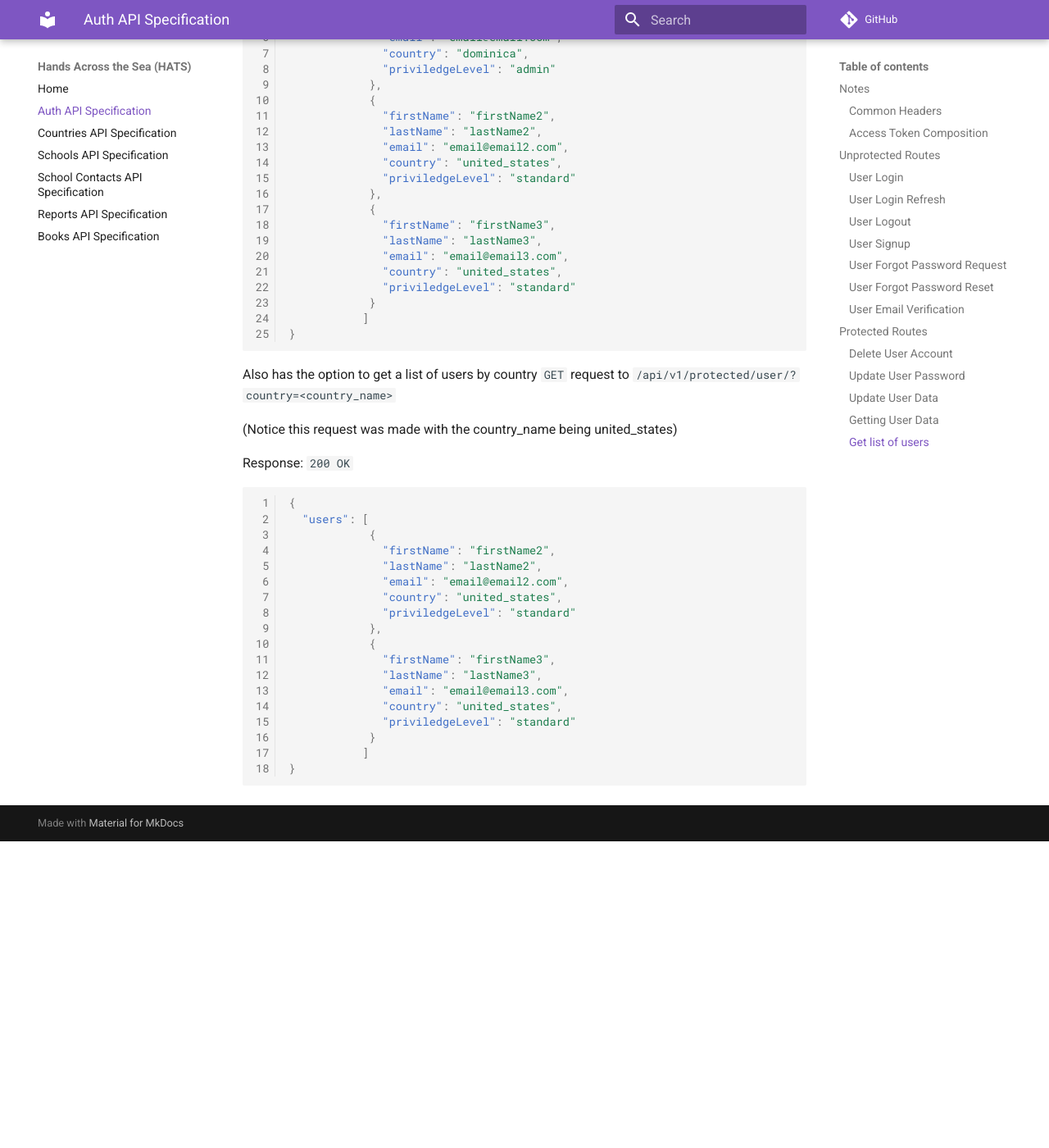
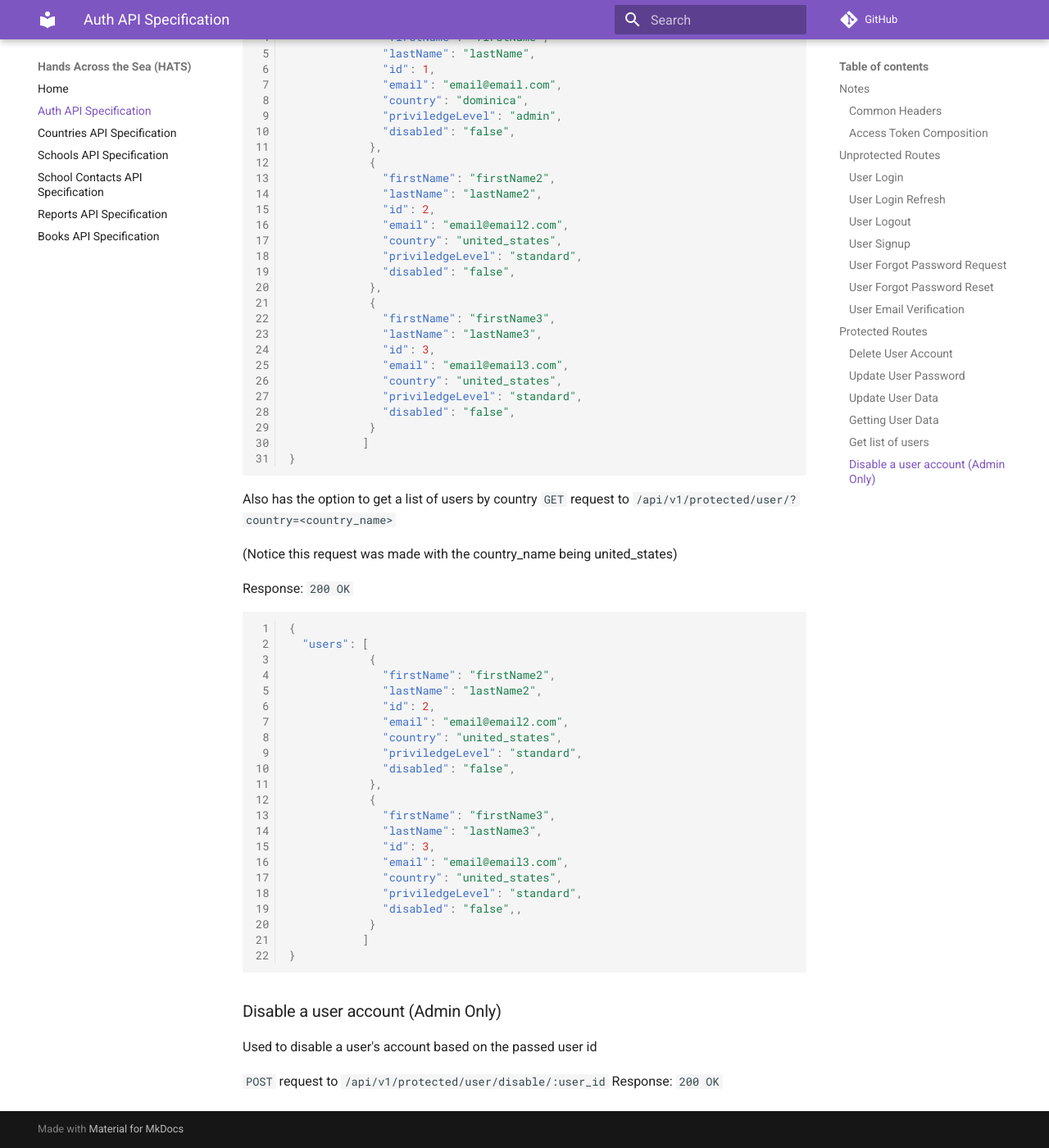
Before and after one commit to Code-4-Community/c4c-dev-docs, an MkDocs documentation site: the page built from docs/hats/api-spec-auth.md, in a window 1280 px wide and 1400 px high, scrolled down 6145 px. Shown: the whole window at 82% size. Built offline with MkDocs 1.6.1 and Material for MkDocs 9.7.7, drawn with Linux system fonts in a browser that asks for light colours; comment, search, counter and statistics services are not loaded; before the commit the page ends 7171 px from its top, so only the background shows below that; some of the changed text lies outside the part shown.

Commit message:
Updated docs

````diff
--- a/docs/hats/api-spec-auth.md
+++ b/docs/hats/api-spec-auth.md
@@ -257,9 +257,11 @@ Used to get a user's data
 {
     "firstName": "Test",
     "lastName": "Test",
+    "id": 1,
     "email": "test@test.com",
     "country": "UNITED_STATES",
-    "privilegeLevel": null
+    "privilegeLevel": null,
+    "disabled": "false"
 }
 ```
 
@@ -277,23 +279,29 @@ Response: `200 OK`
             {
               "firstName": "firstName",
               "lastName": "lastName",
+              "id": 1,
               "email": "email@email.com",
               "country": "dominica",
-              "priviledgeLevel": "admin"
+              "priviledgeLevel": "admin",
+              "disabled": "false",
             },
             {
               "firstName": "firstName2",
               "lastName": "lastName2",
+              "id": 2,
               "email": "email@email2.com",
               "country": "united_states",
-              "priviledgeLevel": "standard"
+              "priviledgeLevel": "standard",
+              "disabled": "false",
             },
             {
               "firstName": "firstName3",
               "lastName": "lastName3",
+              "id": 3,
               "email": "email@email3.com",
               "country": "united_states",
-              "priviledgeLevel": "standard"
+              "priviledgeLevel": "standard",
+              "disabled": "false",
             }
            ]
 }
@@ -311,17 +319,26 @@ Response: `200 OK`
             {
               "firstName": "firstName2",
               "lastName": "lastName2",
+              "id": 2,
               "email": "email@email2.com",
               "country": "united_states",
-              "priviledgeLevel": "standard"
+              "priviledgeLevel": "standard",
+              "disabled": "false",
             },
             {
               "firstName": "firstName3",
               "lastName": "lastName3",
+              "id": 3,
               "email": "email@email3.com",
               "country": "united_states",
-              "priviledgeLevel": "standard"
+              "priviledgeLevel": "standard",
+              "disabled": "false",,
             }
            ]
 }
 ```
+### Disable a user account (Admin Only)
+Used to disable a user's account based on the passed user id
+
+`POST` request to `/api/v1/protected/user/disable/:user_id`
+Response: `200 OK`
````
Also changed, not shown: docs/hats/api-spec-school-report.md (+1 -0 lines).
